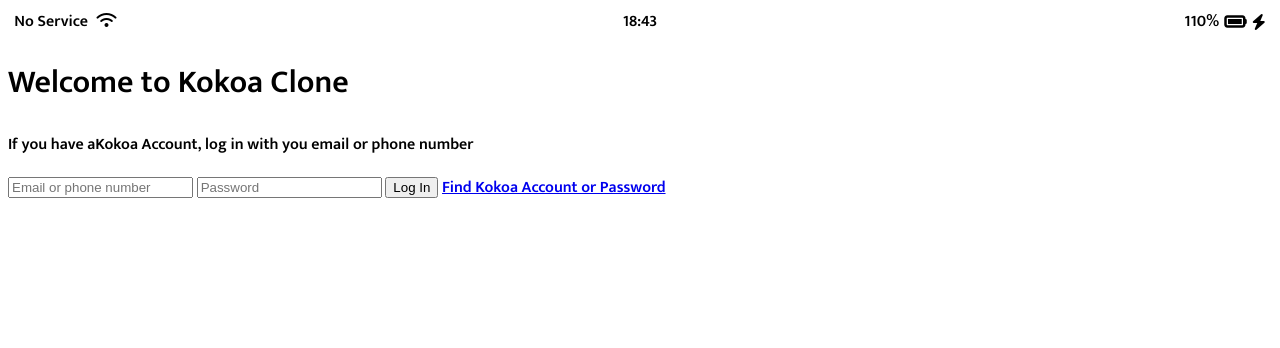
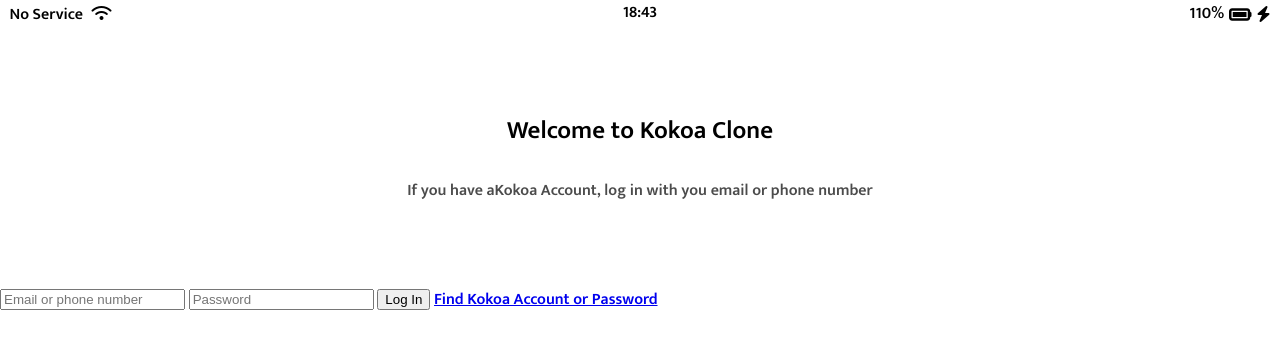
Before and after one commit to yulfather/kokoa-clone, a plain HTML site: page index.html in a window 1280 px wide. Drawn offline with Linux system fonts and the light colour scheme.

Commit message:
6.6 Sign Up Screen part Three

```diff
--- /dev/null
+++ b/css/reset.css
@@ -0,0 +1,124 @@
+html,
+body,
+div,
+span,
+applet,
+object,
+iframe,
+h1,
+h2,
+h3,
+h4,
+h5,
+h6,
+p,
+blockquote,
+pre,
+a,
+abbr,
+acronym,
+address,
+big,
+cite,
+code,
+del,
+dfn,
+em,
+img,
+ins,
+kbd,
+q,
+s,
+samp,
+small,
+strike,
+strong,
+sub,
+sup,
+tt,
+var,
+b,
+u,
+i,
+center,
+dl,
+dt,
+dd,
+ol,
+ul,
+li,
+fieldset,
+form,
+label,
+legend,
+table,
+caption,
+tbody,
+tfoot,
+thead,
+tr,
+th,
+td,
+article,
+aside,
+canvas,
+details,
+embed,
+figure,
+figcaption,
+footer,
+header,
+hgroup,
+menu,
+nav,
+output,
+ruby,
+section,
+summary,
+time,
+mark,
+audio,
+video {
+  margin: 0;
+  padding: 0;
+  border: 0;
+  font-size: 100%;
+  font: inherit;
+  vertical-align: baseline;
+}
+/* HTML5 display-role reset for older browsers */
+article,
+aside,
+details,
+figcaption,
+figure,
+footer,
+header,
+hgroup,
+menu,
+nav,
+section {
+  display: block;
+}
+body {
+  line-height: 1;
+}
+ol,
+ul {
+  list-style: none;
+}
+blockquote,
+q {
+  quotes: none;
+}
+blockquote:before,
+blockquote:after,
+q:before,
+q:after {
+  content: "";
+  content: none;
+}
+table {
+  border-collapse: collapse;
+  border-spacing: 0;
+}
--- /dev/null
+++ b/css/status-bar.css
@@ -0,0 +1,28 @@
+.status-bar {
+  display: flex;
+  justify-content: center;
+  padding: 5px 3px;
+}
+
+.status-bar__column {
+  width: 33%;
+}
+
+.status-bar__column:first-child span {
+  margin-right: 5px;
+}
+
+.status-bar__column:nth-child(2) {
+  display: flex;
+  justify-content: center;
+}
+
+.status-bar__column:last-child {
+  display: flex;
+  justify-content: flex-end;
+  align-items: center;
+}
+
+.status-bar__column .fa-battery-full {
+  margin: 0px 5px;
+}
--- a/css/style.css
+++ b/css/style.css
@@ -1,33 +1,24 @@
 @import url("https://fonts.googleapis.com/css2?family=Mukta:wght@600&family=Oswald:wght@600&display=swap");
+@import "reset.css";
+@import "status-bar.css";
 
 body {
   font-family: "Mukta", sans-serif;
 }
 
-.status-bar {
+.welcome-header {
+  margin: 90px 0px;
+  text-align: center;
   display: flex;
-  justify-content: center;
-}
-
-.status-bar__column {
-  width: 33%;
-}
-
-.status-bar__column:first-child span {
-  margin-right: 5px;
-}
-
-.status-bar__column:nth-child(2) {
-  display: flex;
-  justify-content: center;
-}
-
-.status-bar__column:last-child {
-  display: flex;
-  justify-content: flex-end;
+  flex-direction: column;
   align-items: center;
 }
 
-.status-bar__column .fa-battery-full {
-  margin: 0px 5px;
+.welcome-header__title {
+  margin-bottom: 40px;
+  font-size: 25px;
 }
+.welcome-header__text {
+  width: 60%;
+  opacity: 0.7;
+}
```
